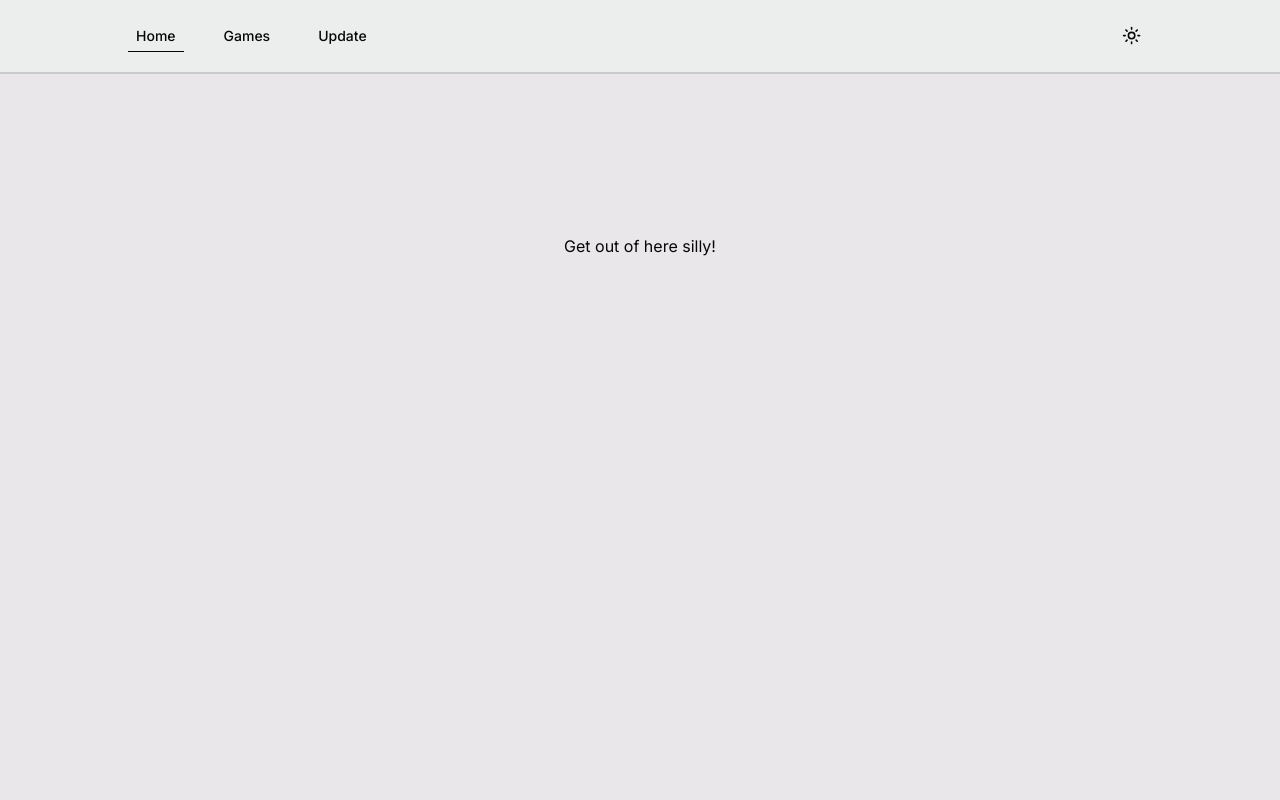
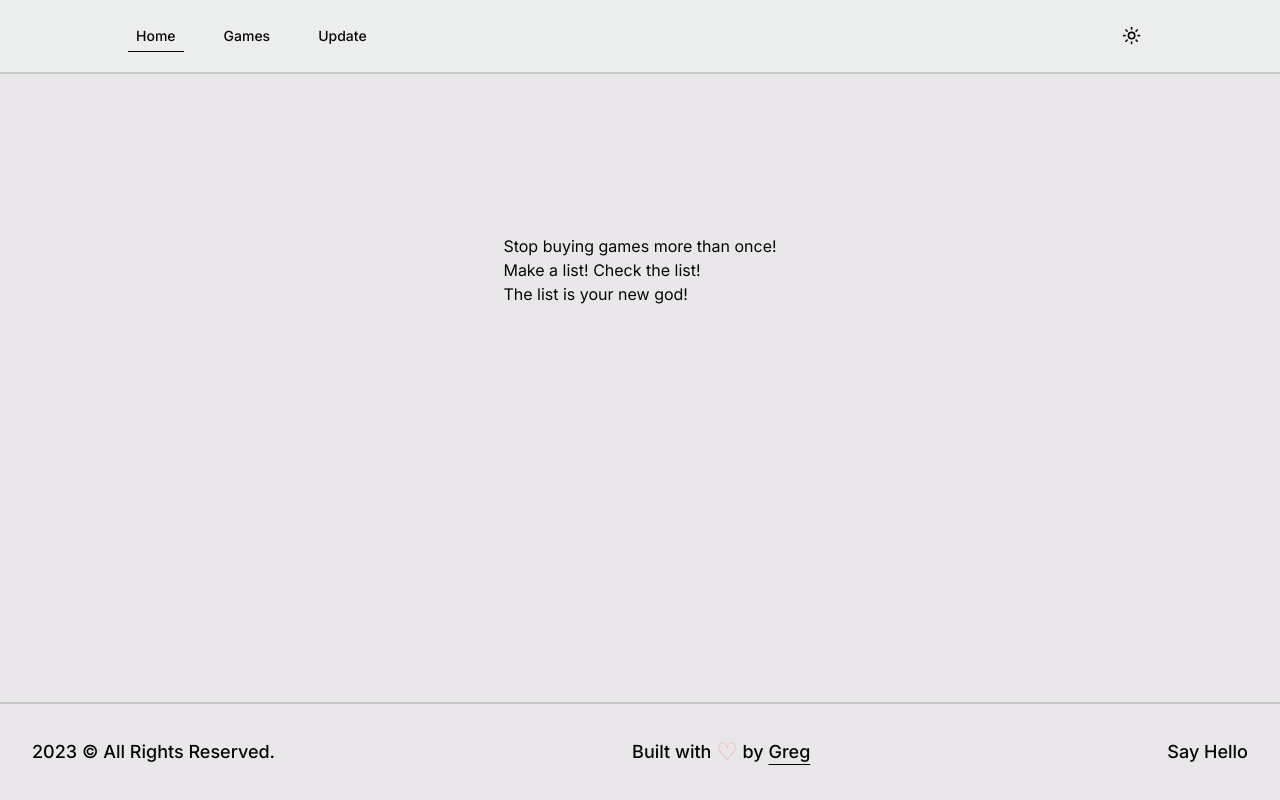
Before and after one commit to gjmooney/games-collection, a Next.js app: page / in a window 1280 px wide. Shown: the top 800 px of the page. Built offline with nearby package versions, Linux system fonts and the light colour scheme.

Commit message:
Change landing text

```diff
--- a/src/app/page.tsx
+++ b/src/app/page.tsx
@@ -1,7 +1,11 @@
+import { RedirectToSignUp, SignedOut } from "@clerk/nextjs";
+
 export default function Home() {
   return (
-    <main className="flex min-h-screen flex-col items-center justify-between p-24">
-      Get out of here silly!
+    <main className="flex flex-col items-center justify-between p-24">
+      Stop buying games more than once! <br />
+      Make a list! Check the list! <br />
+      The list is your new god!
     </main>
   );
 }
```
